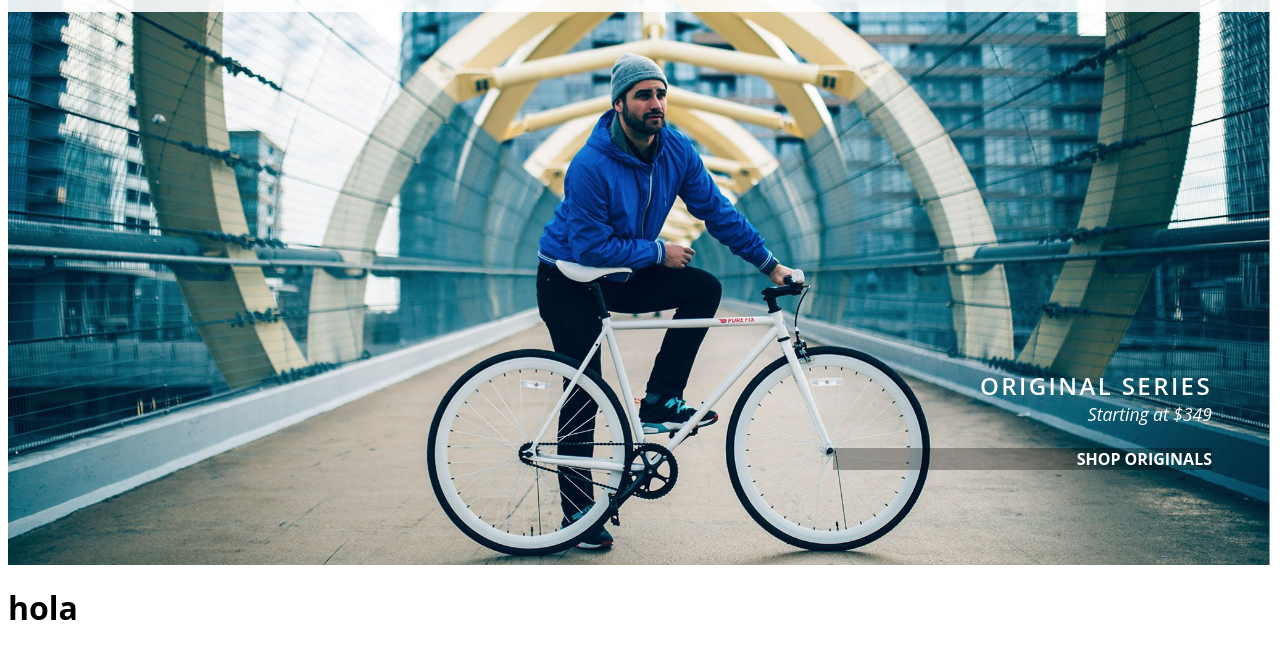
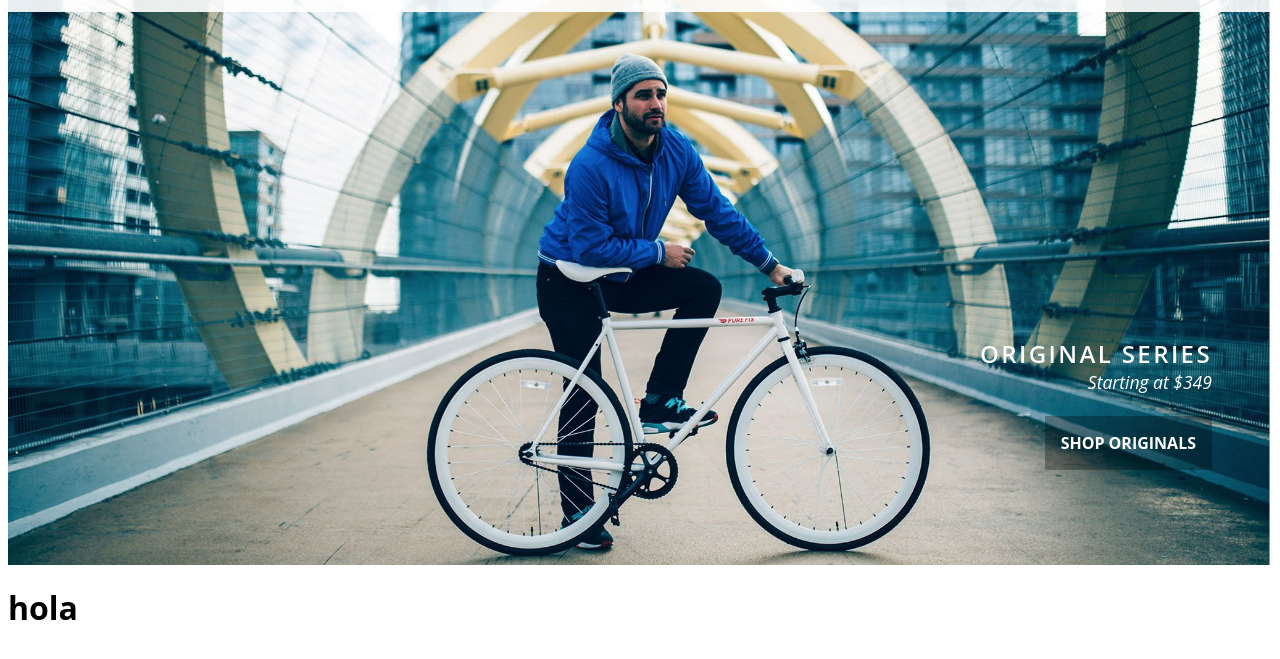
Before and after one commit to aaromnido/proyectos-hacklab, a plain HTML site: page by-cycles/index.html in a window 1280 px wide. Shown: the part 93-752 px from the top of the page. Drawn offline with Linux system fonts and the light colour scheme.

Commit message:
Section hero completed

```diff
--- a/by-cycles/css/styles.css
+++ b/by-cycles/css/styles.css
@@ -61,4 +61,6 @@ body{
 .section-hero .content h4{
     text-transform: uppercase;
     background-color: rgba(0, 0, 0, 0.3);
+    display: inline-block;
+    padding: 1rem
 }
```
